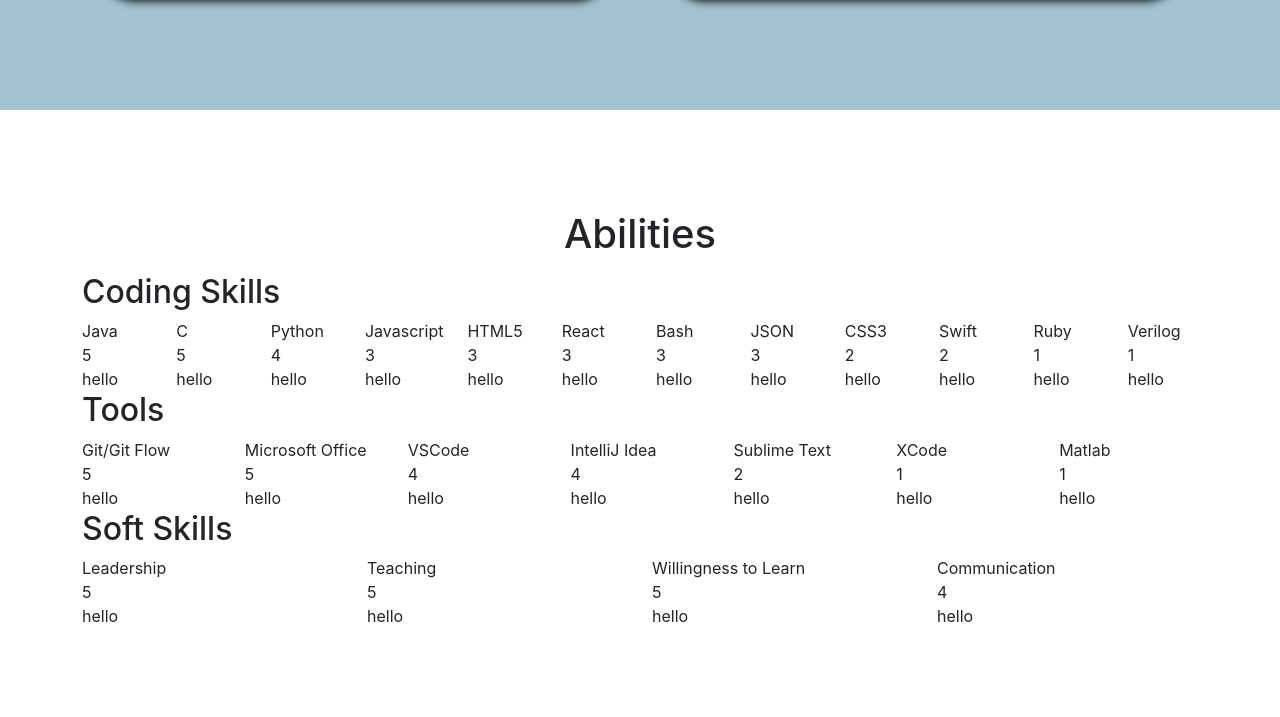
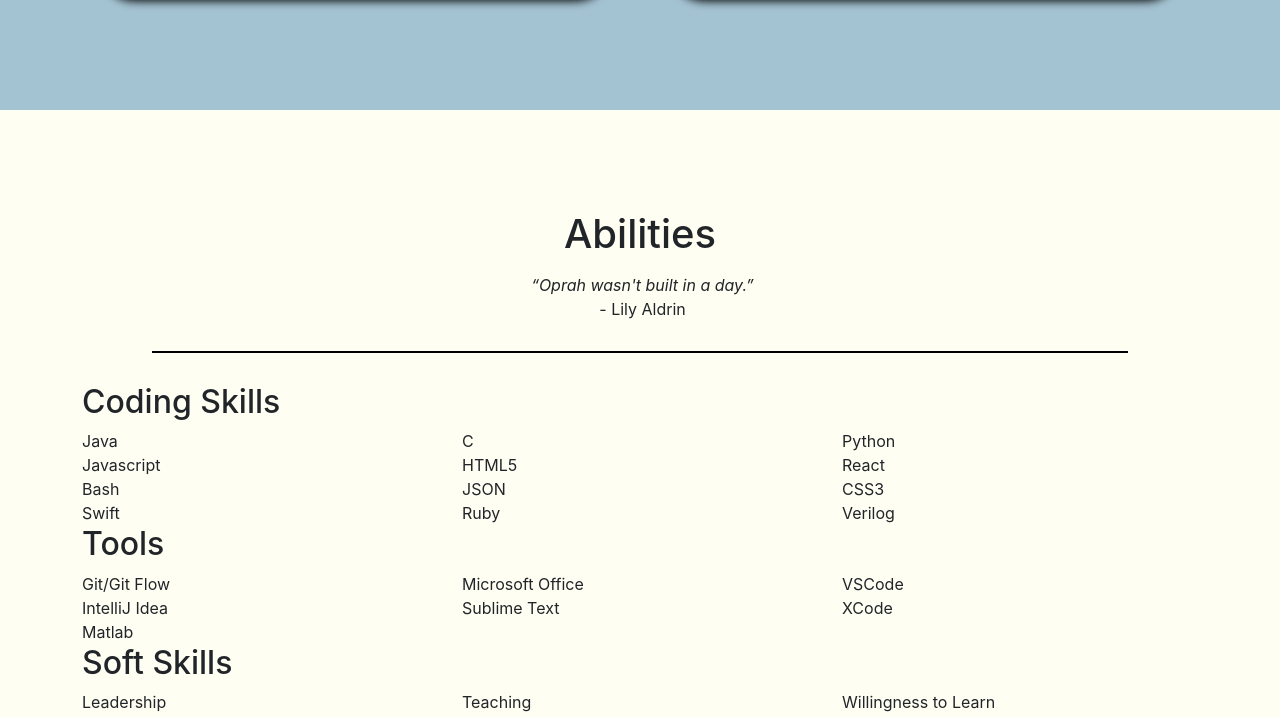
Before and after one commit to ethan-l-chen-24/ethanlchen.me, a React (Create React App) app: page / in a window 1280 px wide. Shown: the part 1358-2075 px from the top of the page. Built offline with nearby package versions, Linux system fonts and the light colour scheme.

Commit message:
working on star ratings for each skill

```diff
--- a/src/components/Abilities/Abilities.js
+++ b/src/components/Abilities/Abilities.js
@@ -6,6 +6,11 @@ const Languages = () => {
     return (
         <section id="abilities">
             <h1>Abilities</h1>
+            <p className='quote'>
+                <i>“Oprah wasn't built in a day.”</i>
+                <div>- Lily Aldrin</div>
+            </p>
+            <hr id="abilitiesHR"/>
             { AbilitiesData.map((language) =>
                 (<AbilitiesSection sectionName={language.sectionName} skills={language.skills} />)
             )}
--- a/src/components/Abilities/AbilityTile.js
+++ b/src/components/Abilities/AbilityTile.js
@@ -1,12 +1,25 @@
 import React from 'react'
-import { Col } from 'react-bootstrap'
+import { Row, Col } from 'react-bootstrap'
 
 const AbilityTile = ( { skill } ) => {
+
+    const alt = 5 - skill.score;
+
     return (
-        <Col>
-            <div> {skill.name} </div>
-            <div> {skill.score} </div>
-            <div>hello</div>
+        <Col xs={12} md={6} lg={4}>
+            <Row>
+                <Col xs={8} className='skillCol'>
+                    {skill.name}
+                </Col>
+                <Col xs={4}className='scoreCol'>
+                    {[...Array(alt)].map(() =>
+                        (<span className="emptyCircle"></span>)
+                    )}
+                    {[...Array(skill.score)].map(() =>
+                        (<span className="fullCircle"></span>)
+                    )}
+                </Col>
+            </Row>
         </Col>
     )
 }
--- /dev/null
+++ b/src/styles/Abilities.css
@@ -0,0 +1,8 @@
+#abilities {
+    background-color: #fffef2;
+}
+
+#abilitiesHR {
+    height: 2px;
+    color: black;
+}
--- a/src/styles/App.css
+++ b/src/styles/App.css
@@ -1,5 +1,6 @@
 @import "./AboutMe.css";
 @import "./Projects.css";
+@import "./Abilities.css";
 @import "./SliceOfLife.css";
 @import "./Contact.css";
 
```
